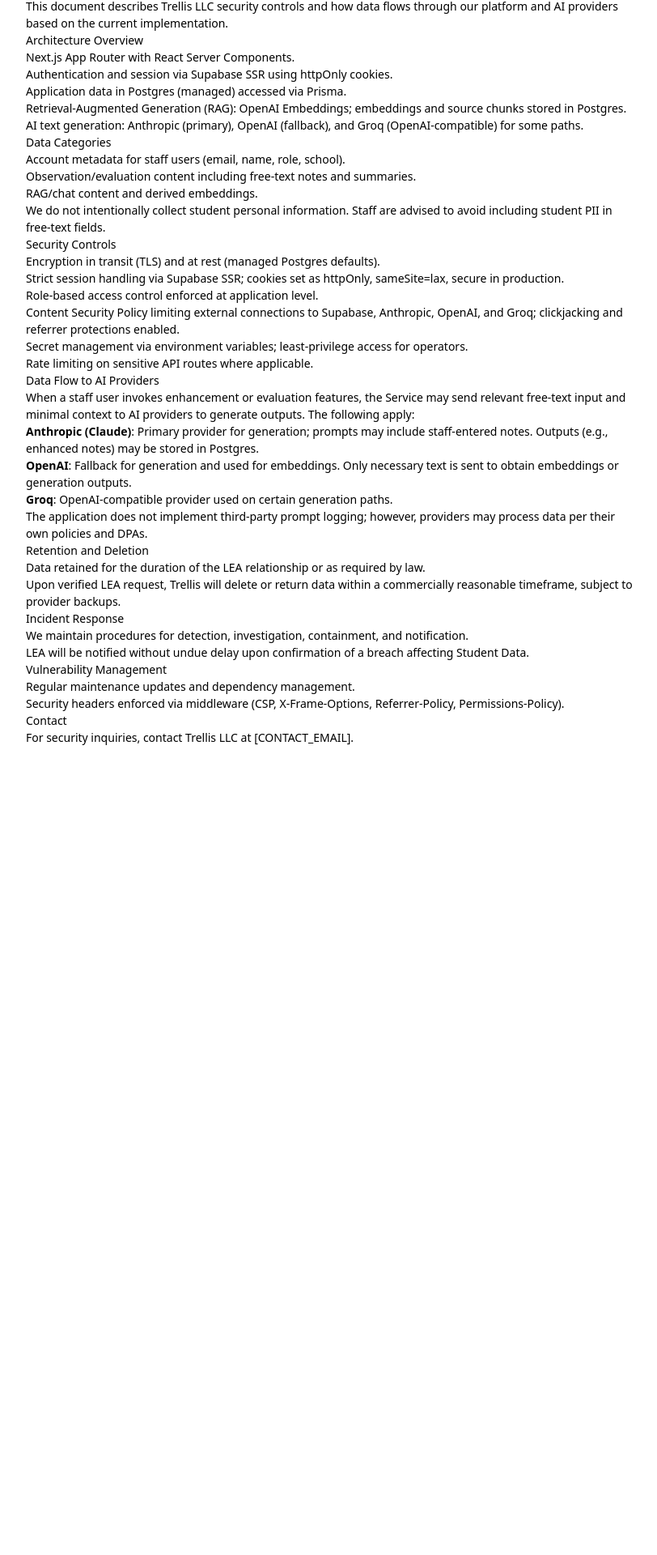
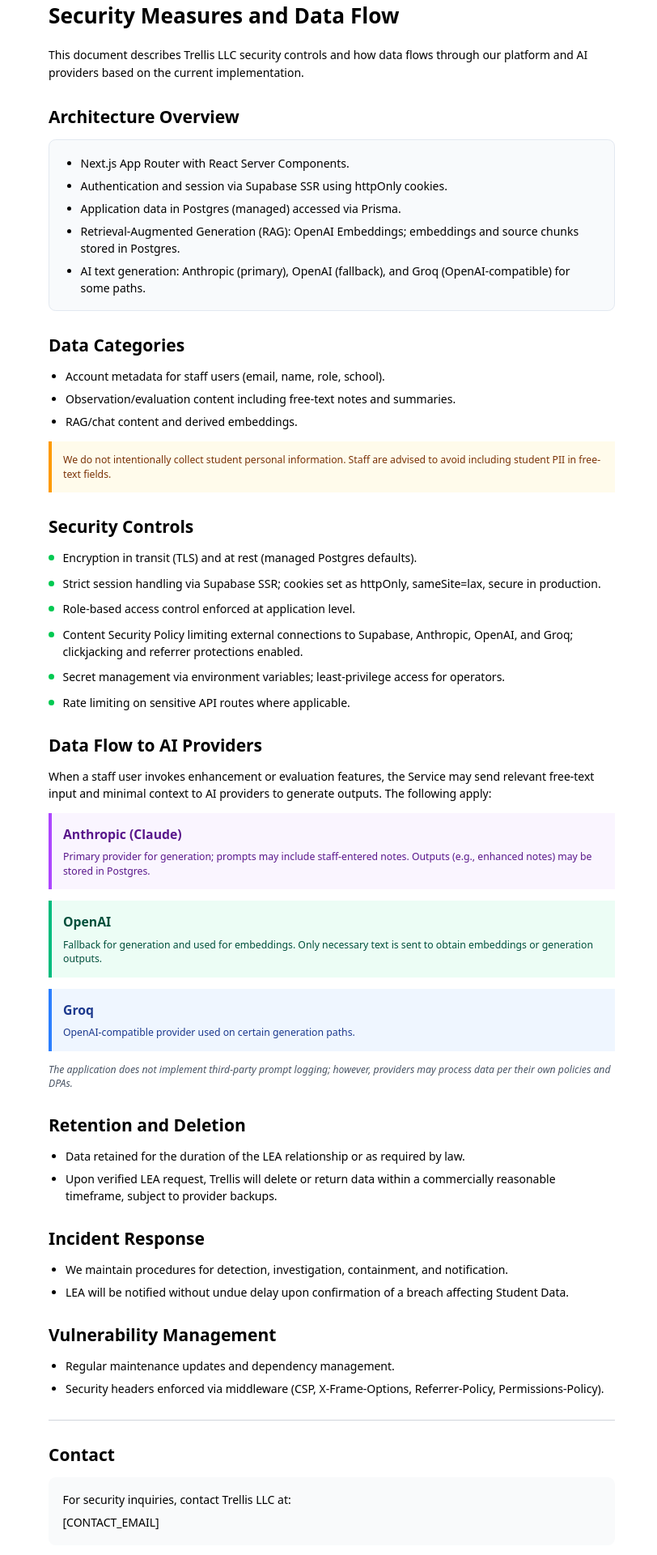
Before and after one commit to dylanparallax/trellis-v4, a Next.js app in the folder apps/web/: page /policies/security-measures in a window 1280 px wide. Shown: the part 151-2071 px from the top of the page at 81% size, without its empty margins (230-1042 px from the left). Before the commit the page ends 1107 px from the top, so only its background shows below. Built offline with nearby package versions, Linux system fonts and the light colour scheme.

Commit message:
cleaned up policy docs, made some improvements to observation enhancement prompt

```diff
--- a/apps/web/src/app/policies/privacy-policy/page.tsx
+++ b/apps/web/src/app/policies/privacy-policy/page.tsx
@@ -1,80 +1,135 @@
-export const metadata = {
-  title: 'Privacy Policy (SOPIPA) – Trellis LLC',
-  description: 'SOPIPA-aligned privacy policy tailored to the Trellis LLC stack and data flows.',
-}
+export default function PrivacyPolicy() {
+  return (
+    <div className="max-w-4xl mx-auto px-4 py-8 sm:px-6 lg:px-8">
+      <article className="prose prose-slate dark:prose-invert max-w-none">
+        <h1 className="text-3xl font-bold mb-6">Privacy Policy (SOPIPA)</h1>
 
-export default function Page() {
-  return (
-    <article className="prose prose-slate dark:prose-invert max-w-none">
-      <h1>Privacy Policy (SOPIPA)</h1>
-      <p>Effective as of [EFFECTIVE_DATE]. This Privacy Policy describes how Trellis LLC (&quot;Trellis&quot;, &quot;we&quot;, &quot;us&quot;) collects, uses, discloses, and safeguards information in connection with our educator observation and evaluation platform (the &quot;Service&quot;). This policy is aligned with California&apos;s Student Online Personal Information Protection Act (SOPIPA) for K–12 contexts. If you are a Local Education Agency (LEA), district, or school, this policy should be read together with any Data Processing Agreement (DPA) in place.</p>
+        <p className="text-base leading-relaxed mb-6">
+          Effective as of [EFFECTIVE_DATE]. This Privacy Policy describes how Trellis LLC ("Trellis", "we", "us") collects, uses, discloses, and safeguards information in connection with our educator observation and evaluation platform (the "Service"). This policy is aligned with California's Student Online Personal Information Protection Act (SOPIPA) for K–12 contexts. If you are a Local Education Agency (LEA), district, or school, this policy should be read together with any Data Processing Agreement (DPA) in place.
+        </p>
 
-      <h2>Scope and Roles</h2>
-      <ul>
-        <li>We operate as an &quot;operator&quot; under SOPIPA for LEAs using the Service.</li>
+        <section className="mb-8">
+          <h2 className="text-2xl font-semibold mt-8 mb-4">Scope and Roles</h2>
+          <ul className="list-disc pl-6 space-y-2">
+            <li>We operate as an "operator" under SOPIPA for LEAs using the Service.</li>
             <li>We do not build profiles for targeted advertising and do not sell personal information.</li>
             <li>We provide product functionality to staff users (e.g., evaluators, administrators, teachers). The Service is not directed to students.</li>
           </ul>
+        </section>
 
-      <h2>Data We Process</h2>
-      <p>We use Supabase for authentication and Postgres (via Prisma) for application storage. The Service may process the following information provided by staff users:</p>
-      <ul>
+        <section className="mb-8">
+          <h2 className="text-2xl font-semibold mt-8 mb-4">Data We Process</h2>
+          <p className="mb-4">We use Supabase for authentication and Postgres (via Prisma) for application storage. The Service may process the following information provided by staff users:</p>
+          <ul className="list-disc pl-6 space-y-2 mb-4">
             <li>Account and school data: user email, name, role, school affiliation.</li>
             <li>Observation and evaluation content: free-text notes, summaries, recommendations, and structured rubric data.</li>
             <li>RAG and chat content: conversation messages used to assist staff workflows; embeddings derived from text via OpenAI Embeddings.</li>
           </ul>
-      <p>Important: We do not intentionally collect student personal information. However, free-text fields (e.g., observation notes) could incidentally include student references if entered by staff. We provide guidance to avoid including student PII in free text.</p>
+          <div className="bg-amber-50 dark:bg-amber-900/20 border-l-4 border-amber-500 p-4 my-4">
+            <p className="text-sm font-medium text-amber-900 dark:text-amber-200">
+              <strong>Important:</strong> We do not intentionally collect student personal information. However, free-text fields (e.g., observation notes) could incidentally include student references if entered by staff. We provide guidance to avoid including student PII in free text.
+            </p>
+          </div>
+        </section>
 
-      <h2>How We Use Information</h2>
-      <ul>
+        <section className="mb-8">
+          <h2 className="text-2xl font-semibold mt-8 mb-4">How We Use Information</h2>
+          <ul className="list-disc pl-6 space-y-2">
             <li>To provide and improve the Service, including text enhancement and evaluation generation with Anthropic (primary), OpenAI (fallback), and, in some paths, Groq.</li>
             <li>To support RAG features: we compute embeddings with OpenAI and store them with related text to improve retrieval for staff.</li>
             <li>For security, troubleshooting, and required service communications.</li>
           </ul>
+        </section>
 
-      <h2>SOPIPA Commitments</h2>
-      <ul>
+        <section className="mb-8">
+          <h2 className="text-2xl font-semibold mt-8 mb-4">SOPIPA Commitments</h2>
+          <div className="bg-blue-50 dark:bg-blue-900/20 border border-blue-200 dark:border-blue-800 rounded-lg p-5">
+            <ul className="list-disc pl-6 space-y-3 mb-0">
               <li>No targeted advertising based on information acquired through the Service.</li>
               <li>No sale of covered information.</li>
               <li>No building of profiles for purposes other than K–12 school purposes requested by the LEA.</li>
               <li>Use limitation: we process information solely to provide the Service and as permitted by law or contract.</li>
             </ul>
+          </div>
+        </section>
 
-      <h2>Third-Party Service Providers</h2>
-      <ul>
-        <li>Supabase (authentication and managed Postgres).</li>
-        <li>Anthropic (Claude) for AI text generation (primary).</li>
-        <li>OpenAI for AI text generation (fallback) and embeddings for RAG.</li>
-        <li>Groq (OpenAI-compatible) for certain generation paths.</li>
+        <section className="mb-8">
+          <h2 className="text-2xl font-semibold mt-8 mb-4">Third-Party Service Providers</h2>
+          <ul className="list-disc pl-6 space-y-2 mb-4">
+            <li><strong>Supabase</strong> (authentication and managed Postgres).</li>
+            <li><strong>Anthropic (Claude)</strong> for AI text generation (primary).</li>
+            <li><strong>OpenAI</strong> for AI text generation (fallback) and embeddings for RAG.</li>
+            <li><strong>Groq</strong> (OpenAI-compatible) for certain generation paths.</li>
           </ul>
-      <p>We share information with these providers only to the extent necessary to deliver the Service features. Prompts to AI providers may include free-text content submitted by staff. Generated outputs (e.g., enhanced notes) may be stored in our database.</p>
+          <p className="text-sm text-gray-700 dark:text-gray-300">
+            We share information with these providers only to the extent necessary to deliver the Service features. Prompts to AI providers may include free-text content submitted by staff. Generated outputs (e.g., enhanced notes) may be stored in our database.
+          </p>
+        </section>
 
-      <h2>Security Measures</h2>
-      <ul>
+        <section className="mb-8">
+          <h2 className="text-2xl font-semibold mt-8 mb-4">Security Measures</h2>
+          <ul className="list-disc pl-6 space-y-2">
             <li>Encryption in transit via TLS for all network communications.</li>
             <li>At-rest encryption via managed Postgres (per provider defaults).</li>
             <li>Access control by user role; httpOnly session cookies managed via Supabase SSR.</li>
             <li>Content Security Policy (CSP) restricting connections to Supabase, Anthropic, OpenAI, and Groq; clickjacking protections and strict referrer policy.</li>
             <li>Environment-based secret management; least-privilege operational access.</li>
           </ul>
+        </section>
 
-      <h2>Retention and Deletion</h2>
-      <p>We retain information for the term of the LEA relationship or as required by law. Upon verified request from the LEA, we will delete or return covered information within a commercially reasonable timeframe, subject to legal holds and provider backups.</p>
+        <section className="mb-8">
+          <h2 className="text-2xl font-semibold mt-8 mb-4">Retention and Deletion</h2>
+          <p>
+            We retain information for the term of the LEA relationship or as required by law. Upon verified request from the LEA, we will delete or return covered information within a commercially reasonable timeframe, subject to legal holds and provider backups.
+          </p>
+        </section>
 
-      <h2>Deidentified and Aggregated Data</h2>
-      <p>We may use deidentified and aggregated information for service improvement and analytics. We will not attempt to reidentify deidentified data.</p>
+        <section className="mb-8">
+          <h2 className="text-2xl font-semibold mt-8 mb-4">Deidentified and Aggregated Data</h2>
+          <p>
+            We may use deidentified and aggregated information for service improvement and analytics. We will not attempt to reidentify deidentified data.
+          </p>
+        </section>
 
-      <h2>Incident Response</h2>
-      <p>We maintain procedures for detecting, investigating, and notifying the LEA of security incidents consistent with applicable law and contractual timelines.</p>
+        <section className="mb-8">
+          <h2 className="text-2xl font-semibold mt-8 mb-4">Incident Response</h2>
+          <p>
+            We maintain procedures for detecting, investigating, and notifying the LEA of security incidents consistent with applicable law and contractual timelines.
+          </p>
+        </section>
 
-      <h2>Student and Parent Rights</h2>
-      <p>Requests to access, correct, or delete student information should be initiated through the LEA. We will support the LEA in fulfilling such verified requests.</p>
+        <section className="mb-8">
+          <h2 className="text-2xl font-semibold mt-8 mb-4">Student and Parent Rights</h2>
+          <p>
+            Requests to access, correct, or delete student information should be initiated through the LEA. We will support the LEA in fulfilling such verified requests.
+          </p>
+        </section>
 
-      <h2>Changes to This Policy</h2>
-      <p>We may update this policy to reflect changes to the Service or applicable law. We will provide notice of material changes via the Service or to the LEA.</p>
+        <section className="mb-8">
+          <h2 className="text-2xl font-semibold mt-8 mb-4">Changes to This Policy</h2>
+          <p>
+            We may update this policy to reflect changes to the Service or applicable law. We will provide notice of material changes via the Service or to the LEA.
+          </p>
+        </section>
 
-      <h2>Contact</h2>
-      <p>For privacy inquiries, please contact Trellis LLC at [CONTACT_EMAIL] or [CONTACT_ADDRESS]. For DPAs, use the contact information in the agreement.</p>
+        <section className="mb-8 border-t border-gray-300 dark:border-gray-700 pt-8">
+          <h2 className="text-2xl font-semibold mb-4">Contact</h2>
+          <div className="bg-gray-50 dark:bg-gray-800 rounded-lg p-5">
+            <p className="mb-2">
+              For privacy inquiries, please contact Trellis LLC at:
+            </p>
+            <p className="font-medium">
+              Email: [CONTACT_EMAIL]
+            </p>
+            <p className="font-medium">
+              Address: [CONTACT_ADDRESS]
+            </p>
+            <p className="text-sm text-gray-600 dark:text-gray-400 mt-3">
+              For DPAs, use the contact information in the agreement.
+            </p>
+          </div>
+        </section>
       </article>
-  )
+    </div>
+  );
 }
--- a/apps/web/src/app/policies/security-measures/page.tsx
+++ b/apps/web/src/app/policies/security-measures/page.tsx
@@ -1,70 +1,140 @@
-export const metadata = {
-  title: 'Security Measures and Data Flow – Trellis LLC',
-  description: 'Security, architecture, and AI data flows (Anthropic/OpenAI/Groq) as implemented in Trellis LLC.',
-}
+export default function SecurityMeasures() {
+  return (
+    <div className="max-w-4xl mx-auto px-4 py-8 sm:px-6 lg:px-8">
+      <article className="prose prose-slate dark:prose-invert max-w-none">
+        <h1 className="text-3xl font-bold mb-6">Security Measures and Data Flow</h1>
 
-export default function Page() {
-  return (
-    <article className="prose prose-slate dark:prose-invert max-w-none">
-      <h1>Security Measures and Data Flow</h1>
-      <p>This document describes Trellis LLC security controls and how data flows through our platform and AI providers based on the current implementation.</p>
+        <p className="text-base leading-relaxed mb-8">
+          This document describes Trellis LLC security controls and how data flows through our platform and AI providers based on the current implementation.
+        </p>
 
-      <h2>Architecture Overview</h2>
-      <ul>
+        <section className="mb-8">
+          <h2 className="text-2xl font-semibold mt-8 mb-4">Architecture Overview</h2>
+          <div className="bg-slate-50 dark:bg-slate-800 rounded-lg p-5 border border-slate-200 dark:border-slate-700">
+            <ul className="list-disc pl-6 space-y-2 mb-0">
               <li>Next.js App Router with React Server Components.</li>
               <li>Authentication and session via Supabase SSR using httpOnly cookies.</li>
               <li>Application data in Postgres (managed) accessed via Prisma.</li>
               <li>Retrieval-Augmented Generation (RAG): OpenAI Embeddings; embeddings and source chunks stored in Postgres.</li>
               <li>AI text generation: Anthropic (primary), OpenAI (fallback), and Groq (OpenAI-compatible) for some paths.</li>
             </ul>
+          </div>
+        </section>
 
-      <h2>Data Categories</h2>
-      <ul>
+        <section className="mb-8">
+          <h2 className="text-2xl font-semibold mt-8 mb-4">Data Categories</h2>
+          <ul className="list-disc pl-6 space-y-2 mb-4">
             <li>Account metadata for staff users (email, name, role, school).</li>
             <li>Observation/evaluation content including free-text notes and summaries.</li>
             <li>RAG/chat content and derived embeddings.</li>
           </ul>
-      <p>We do not intentionally collect student personal information. Staff are advised to avoid including student PII in free-text fields.</p>
+          <div className="bg-amber-50 dark:bg-amber-900/20 border-l-4 border-amber-500 p-4 my-4">
+            <p className="text-sm font-medium text-amber-900 dark:text-amber-200 mb-0">
+              We do not intentionally collect student personal information. Staff are advised to avoid including student PII in free-text fields.
+            </p>
+          </div>
+        </section>
 
-      <h2>Security Controls</h2>
-      <ul>
-        <li>Encryption in transit (TLS) and at rest (managed Postgres defaults).</li>
-        <li>Strict session handling via Supabase SSR; cookies set as httpOnly, sameSite=lax, secure in production.</li>
-        <li>Role-based access control enforced at application level.</li>
-        <li>Content Security Policy limiting external connections to Supabase, Anthropic, OpenAI, and Groq; clickjacking and referrer protections enabled.</li>
-        <li>Secret management via environment variables; least-privilege access for operators.</li>
-        <li>Rate limiting on sensitive API routes where applicable.</li>
-      </ul>
+        <section className="mb-8">
+          <h2 className="text-2xl font-semibold mt-8 mb-4">Security Controls</h2>
+          <div className="space-y-3">
+            <div className="flex items-start">
+              <div className="flex-shrink-0 w-2 h-2 mt-2 bg-green-500 rounded-full mr-3"></div>
+              <p className="text-base mb-0">Encryption in transit (TLS) and at rest (managed Postgres defaults).</p>
+            </div>
+            <div className="flex items-start">
+              <div className="flex-shrink-0 w-2 h-2 mt-2 bg-green-500 rounded-full mr-3"></div>
+              <p className="text-base mb-0">Strict session handling via Supabase SSR; cookies set as httpOnly, sameSite=lax, secure in production.</p>
+            </div>
+            <div className="flex items-start">
+              <div className="flex-shrink-0 w-2 h-2 mt-2 bg-green-500 rounded-full mr-3"></div>
+              <p className="text-base mb-0">Role-based access control enforced at application level.</p>
+            </div>
+            <div className="flex items-start">
+              <div className="flex-shrink-0 w-2 h-2 mt-2 bg-green-500 rounded-full mr-3"></div>
+              <p className="text-base mb-0">Content Security Policy limiting external connections to Supabase, Anthropic, OpenAI, and Groq; clickjacking and referrer protections enabled.</p>
+            </div>
+            <div className="flex items-start">
+              <div className="flex-shrink-0 w-2 h-2 mt-2 bg-green-500 rounded-full mr-3"></div>
+              <p className="text-base mb-0">Secret management via environment variables; least-privilege access for operators.</p>
+            </div>
+            <div className="flex items-start">
+              <div className="flex-shrink-0 w-2 h-2 mt-2 bg-green-500 rounded-full mr-3"></div>
+              <p className="text-base mb-0">Rate limiting on sensitive API routes where applicable.</p>
+            </div>
+          </div>
+        </section>
 
-      <h2>Data Flow to AI Providers</h2>
-      <p>When a staff user invokes enhancement or evaluation features, the Service may send relevant free-text input and minimal context to AI providers to generate outputs. The following apply:</p>
-      <ul>
-        <li><strong>Anthropic (Claude)</strong>: Primary provider for generation; prompts may include staff-entered notes. Outputs (e.g., enhanced notes) may be stored in Postgres.</li>
-        <li><strong>OpenAI</strong>: Fallback for generation and used for embeddings. Only necessary text is sent to obtain embeddings or generation outputs.</li>
-        <li><strong>Groq</strong>: OpenAI-compatible provider used on certain generation paths.</li>
-      </ul>
-      <p>The application does not implement third-party prompt logging; however, providers may process data per their own policies and DPAs.</p>
+        <section className="mb-8">
+          <h2 className="text-2xl font-semibold mt-8 mb-4">Data Flow to AI Providers</h2>
+          <p className="mb-4">
+            When a staff user invokes enhancement or evaluation features, the Service may send relevant free-text input and minimal context to AI providers to generate outputs. The following apply:
+          </p>
 
-      <h2>Retention and Deletion</h2>
-      <ul>
+          <div className="space-y-4">
+            <div className="border-l-4 border-purple-500 bg-purple-50 dark:bg-purple-900/20 p-4">
+              <h3 className="text-lg font-semibold text-purple-900 dark:text-purple-200 mb-2">Anthropic (Claude)</h3>
+              <p className="text-sm text-purple-900 dark:text-purple-200 mb-0">
+                Primary provider for generation; prompts may include staff-entered notes. Outputs (e.g., enhanced notes) may be stored in Postgres.
+              </p>
+            </div>
+
+            <div className="border-l-4 border-emerald-500 bg-emerald-50 dark:bg-emerald-900/20 p-4">
+              <h3 className="text-lg font-semibold text-emerald-900 dark:text-emerald-200 mb-2">OpenAI</h3>
+              <p className="text-sm text-emerald-900 dark:text-emerald-200 mb-0">
+                Fallback for generation and used for embeddings. Only necessary text is sent to obtain embeddings or generation outputs.
+              </p>
+            </div>
+
+            <div className="border-l-4 border-blue-500 bg-blue-50 dark:bg-blue-900/20 p-4">
+              <h3 className="text-lg font-semibold text-blue-900 dark:text-blue-200 mb-2">Groq</h3>
+              <p className="text-sm text-blue-900 dark:text-blue-200 mb-0">
+                OpenAI-compatible provider used on certain generation paths.
+              </p>
+            </div>
+          </div>
+
+          <p className="text-sm text-gray-600 dark:text-gray-400 mt-4 italic">
+            The application does not implement third-party prompt logging; however, providers may process data per their own policies and DPAs.
+          </p>
+        </section>
+
+        <section className="mb-8">
+          <h2 className="text-2xl font-semibold mt-8 mb-4">Retention and Deletion</h2>
+          <ul className="list-disc pl-6 space-y-2">
             <li>Data retained for the duration of the LEA relationship or as required by law.</li>
             <li>Upon verified LEA request, Trellis will delete or return data within a commercially reasonable timeframe, subject to provider backups.</li>
           </ul>
+        </section>
 
-      <h2>Incident Response</h2>
-      <ul>
+        <section className="mb-8">
+          <h2 className="text-2xl font-semibold mt-8 mb-4">Incident Response</h2>
+          <ul className="list-disc pl-6 space-y-2">
             <li>We maintain procedures for detection, investigation, containment, and notification.</li>
             <li>LEA will be notified without undue delay upon confirmation of a breach affecting Student Data.</li>
           </ul>
+        </section>
 
-      <h2>Vulnerability Management</h2>
-      <ul>
+        <section className="mb-8">
+          <h2 className="text-2xl font-semibold mt-8 mb-4">Vulnerability Management</h2>
+          <ul className="list-disc pl-6 space-y-2">
             <li>Regular maintenance updates and dependency management.</li>
             <li>Security headers enforced via middleware (CSP, X-Frame-Options, Referrer-Policy, Permissions-Policy).</li>
           </ul>
+        </section>
 
-      <h2>Contact</h2>
-      <p>For security inquiries, contact Trellis LLC at [CONTACT_EMAIL].</p>
+        <section className="mb-8 border-t border-gray-300 dark:border-gray-700 pt-8">
+          <h2 className="text-2xl font-semibold mb-4">Contact</h2>
+          <div className="bg-gray-50 dark:bg-gray-800 rounded-lg p-5">
+            <p className="mb-2">
+              For security inquiries, contact Trellis LLC at:
+            </p>
+            <p className="font-medium mb-0">
+              [CONTACT_EMAIL]
+            </p>
+          </div>
+        </section>
       </article>
-  )
+    </div>
+  );
 }
```
Also changed, not shown: packages/ai-prompts/src/prompts.ts (+16 -17 lines). Lines whose indentation alone changed are shown as unchanged.
